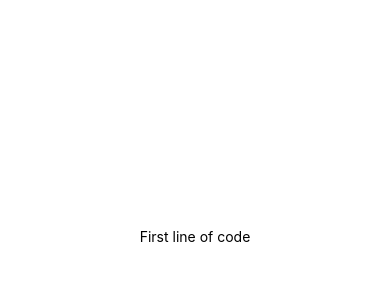
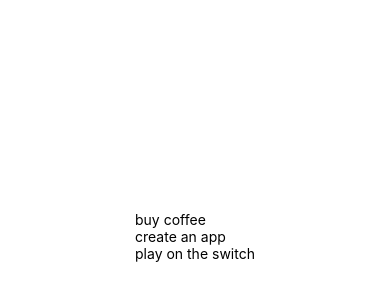
Before and after one commit to szittyu/first_mobile_app, a React Native app: screen / in a window 390 px wide. Shown: the part 186-486 px from the top of the page. Built offline with nearby package versions, Linux system fonts and the light colour scheme.

Commit message:
list rendered

```diff
--- a/App.js
+++ b/App.js
@@ -1,11 +1,29 @@
-import { StatusBar } from 'expo-status-bar';
-import { StyleSheet, Text, View } from 'react-native';
+import React, { useState } from 'react';
+import { StyleSheet, Text, View, FlatList } from 'react-native';
 
 export default function App() {
+  const [todos, setTodos] = useState([
+    { text: 'buy coffee', key: '1' },
+    { text: 'create an app', key: '2' },
+    { text: 'play on the switch', key: '3' },
+  ])
   return (
     <View style={styles.container}>
-      <Text>First line of code</Text>
-      <StatusBar style="auto" />
+      {/* eader */}
+      <View style={styles.content}>
+        {/* todo form */}
+        <View style={styles.list}>
+          <FlatList
+            data={todos}
+            renderItem={({ item }) => (
+              <Text>{item.text}</Text>
+            )}
+          />
+
+        </View>
+      </View>
+
+
     </View>
   );
 }
```
